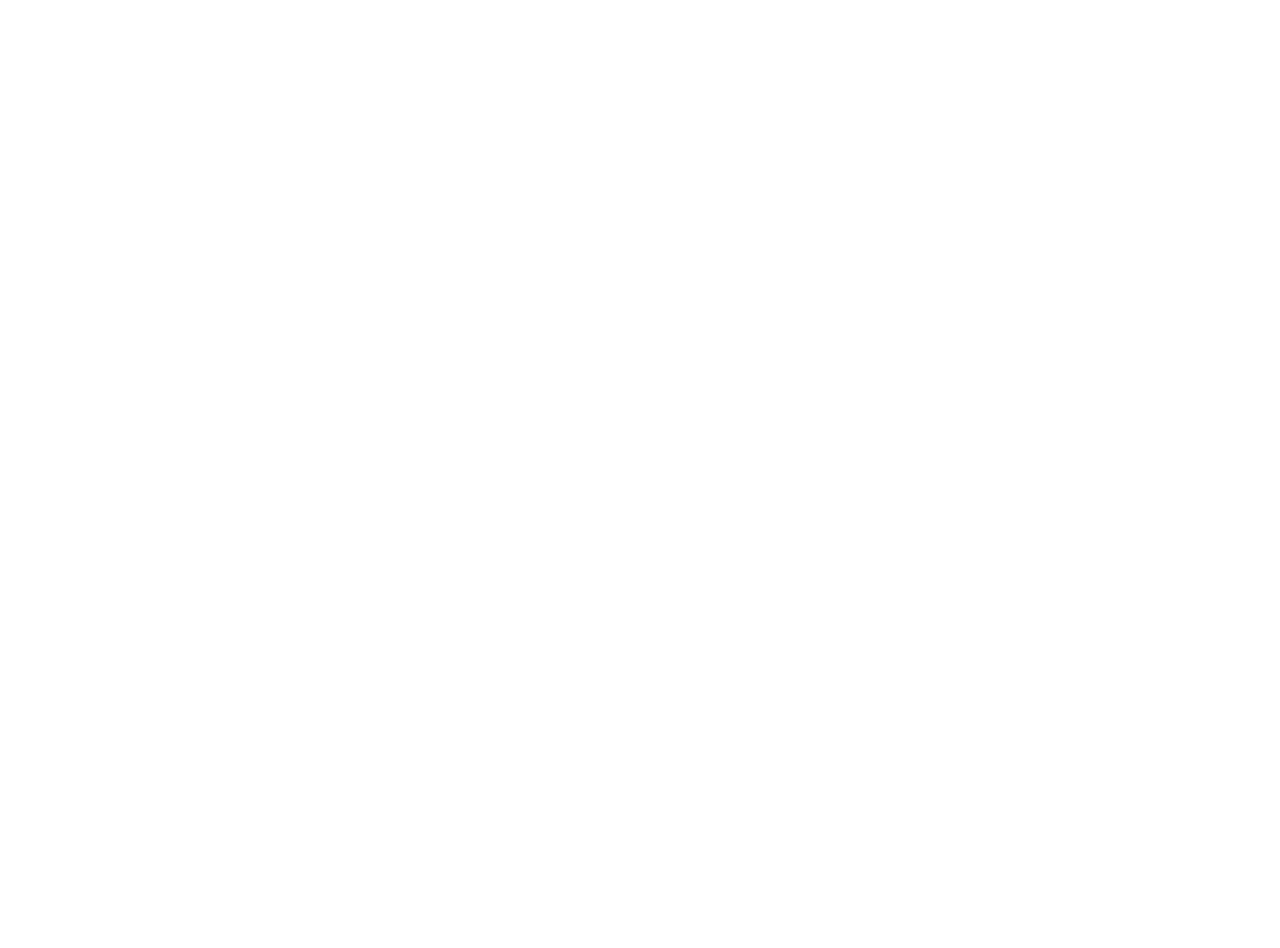
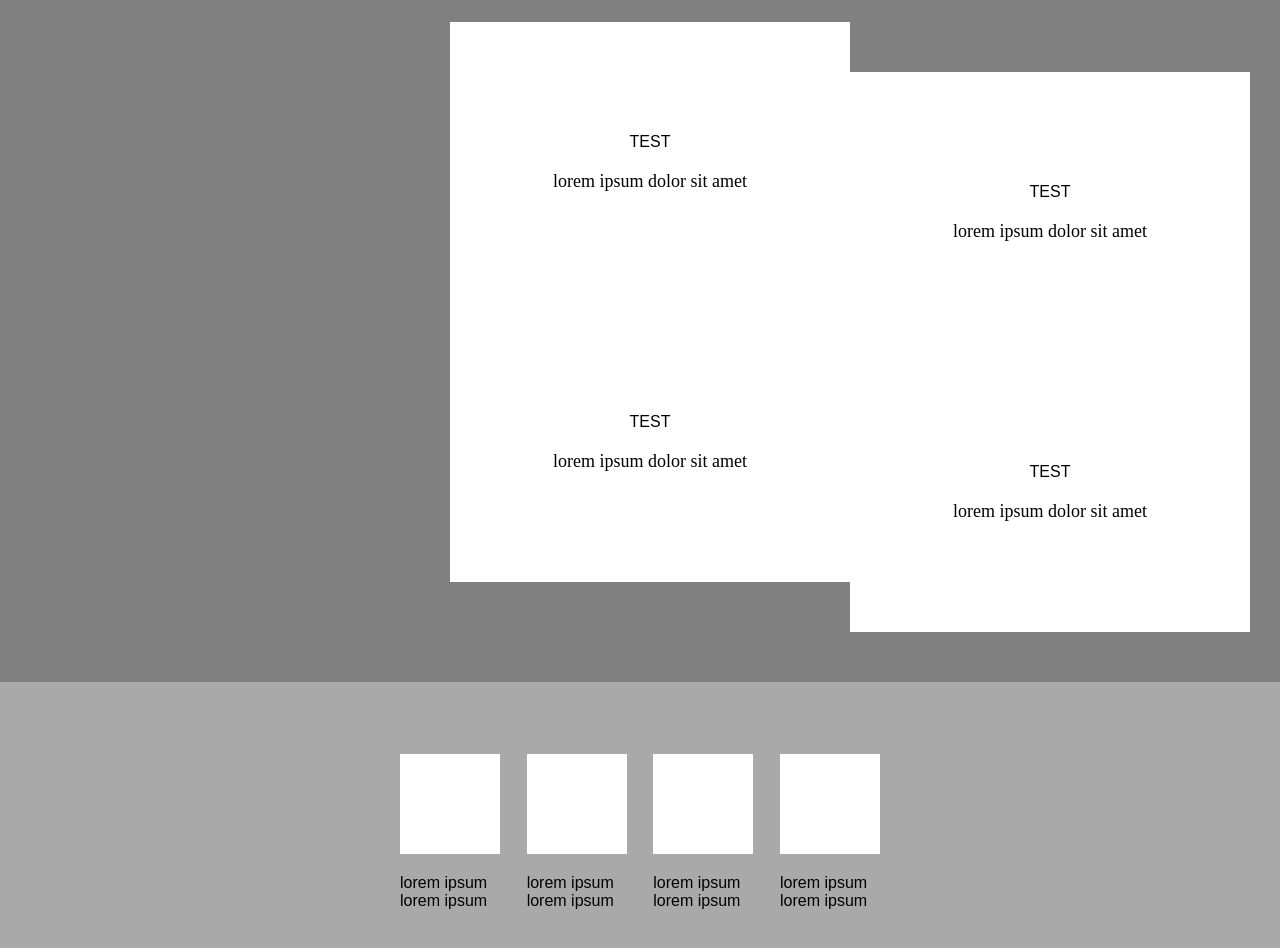
Before and after one commit to JBarti/Trema_v2, a React (Create React App) app in the folder frontend/trema/: page / in a window 1280 px wide. Shown: the part 1700-2648 px from the top of the page. Before the commit the page ends 1622 px from the top, so only its background shows below. Built offline with nearby package versions, Linux system fonts and the light colour scheme; the HTML template or start-up script is replaced by a standard one.

Commit message:
Added block3 and block4

```diff
--- /dev/null
+++ b/frontend/trema/src/components/newsDemo/newsDemo.css
@@ -0,0 +1,9 @@
+.newsDemo {
+  display: flex;
+  flex-direction: column;
+  justify-content: center;
+  align-items: center;
+  background-color: white;
+  width: 400px;
+  height: 300px;
+}
--- /dev/null
+++ b/frontend/trema/src/components/newsDemo/newsDemo.js
@@ -0,0 +1,16 @@
+import React from "react";
+import Title from "../common/title/title";
+import Paraf from "../common/paraf/paraf";
+import Style from "../../pages/home/Style";
+import "./newsDemo.css";
+
+const NewsDemo = props => {
+  return (
+    <div className="newsDemo">
+      <Title style={Style.newsDemoTitleStyle}>{props.title}</Title>
+      <Paraf>{props.text}</Paraf>
+    </div>
+  );
+};
+
+export default NewsDemo;
--- a/frontend/trema/src/pages/home/Home.css
+++ b/frontend/trema/src/pages/home/Home.css
@@ -21,10 +21,29 @@
   margin-left: 50px;
 }
 
+.block3__column {
+  display: flex;
+  flex-direction: column;
+  justify-content: space-between;
+  height: 100%;
+}
+
+.block3__column--right {
+  margin-top: 50px;
+}
+
 .triangle-decorator {
   width: 0;
   height: 0;
   border-style: solid;
   border-width: 0 100vw 78px 0;
   border-color: transparent darkgray transparent transparent;
+  background-color: gray;
 }
+
+.achievment__image {
+  width: 100px;
+  height: 100px;
+  background-color: white;
+  margin-bottom: 20px;
+}
--- a/frontend/trema/src/pages/home/Home.js
+++ b/frontend/trema/src/pages/home/Home.js
@@ -7,6 +7,7 @@
 import SearchBar from "../../components/common/searchBar/searchBar";
 import Title from "../../components/common/title/title";
 import Paraf from "../../components/common/paraf/paraf";
+import NewsDemo from "../../components/newsDemo/newsDemo";
 
 import pozdravnaRijec from "../../data/pozdravnaRijec";
 
@@ -46,6 +47,38 @@
           </div>
         </Block>
         <div className="triangle-decorator" />
+        <Block style={style.block3Style}>
+          <div className="block3__column">
+            <NewsDemo title="test" text="lorem ipsum dolor sit amet" />
+            <NewsDemo title="test" text="lorem ipsum dolor sit amet" />
+          </div>
+          <div className="block3__column block3__column--right">
+            <NewsDemo title="test" text="lorem ipsum dolor sit amet" />
+            <NewsDemo title="test" text="lorem ipsum dolor sit amet" />
+          </div>
+        </Block>
+        <Block style={style.block4Style}>
+          <div>
+            <div className="achievment__image" />
+            <Title> lorem ipsum</Title>
+            <Title> lorem ipsum</Title>
+          </div>
+          <div>
+            <div className="achievment__image" />
+            <Title> lorem ipsum</Title>
+            <Title> lorem ipsum</Title>
+          </div>
+          <div>
+            <div className="achievment__image" />
+            <Title> lorem ipsum</Title>
+            <Title> lorem ipsum</Title>
+          </div>
+          <div>
+            <div className="achievment__image" />
+            <Title> lorem ipsum</Title>
+            <Title> lorem ipsum</Title>
+          </div>
+        </Block>
       </div>
     );
   }
--- a/frontend/trema/src/pages/home/Style.js
+++ b/frontend/trema/src/pages/home/Style.js
@@ -40,6 +40,30 @@
   block2ParafStyle: {
     height: "200px",
     width: "600px"
+  },
+
+  block3Style: {
+    backgroundColor: "gray",
+    height: "70vh",
+    justifyContent: "space-between",
+    alignItems: "flex-start",
+    flexDirection: "row",
+    padding: "100px 450px"
+  },
+
+  newsDemoTitleStyle: {
+    textTransform: "uppercase",
+    fontSize: "16px",
+    marginBottom: "20px"
+  },
+
+  block4Style: {
+    height: "200px",
+    backgroundColor: "darkgray",
+    padding: "50px 400px",
+    flexDirection: "row",
+    justifyContent: "space-between",
+    alignItems: "center"
   }
 };
 
```
Also changed, not shown: 1 other file (tests, documents, lock files or other folders).
